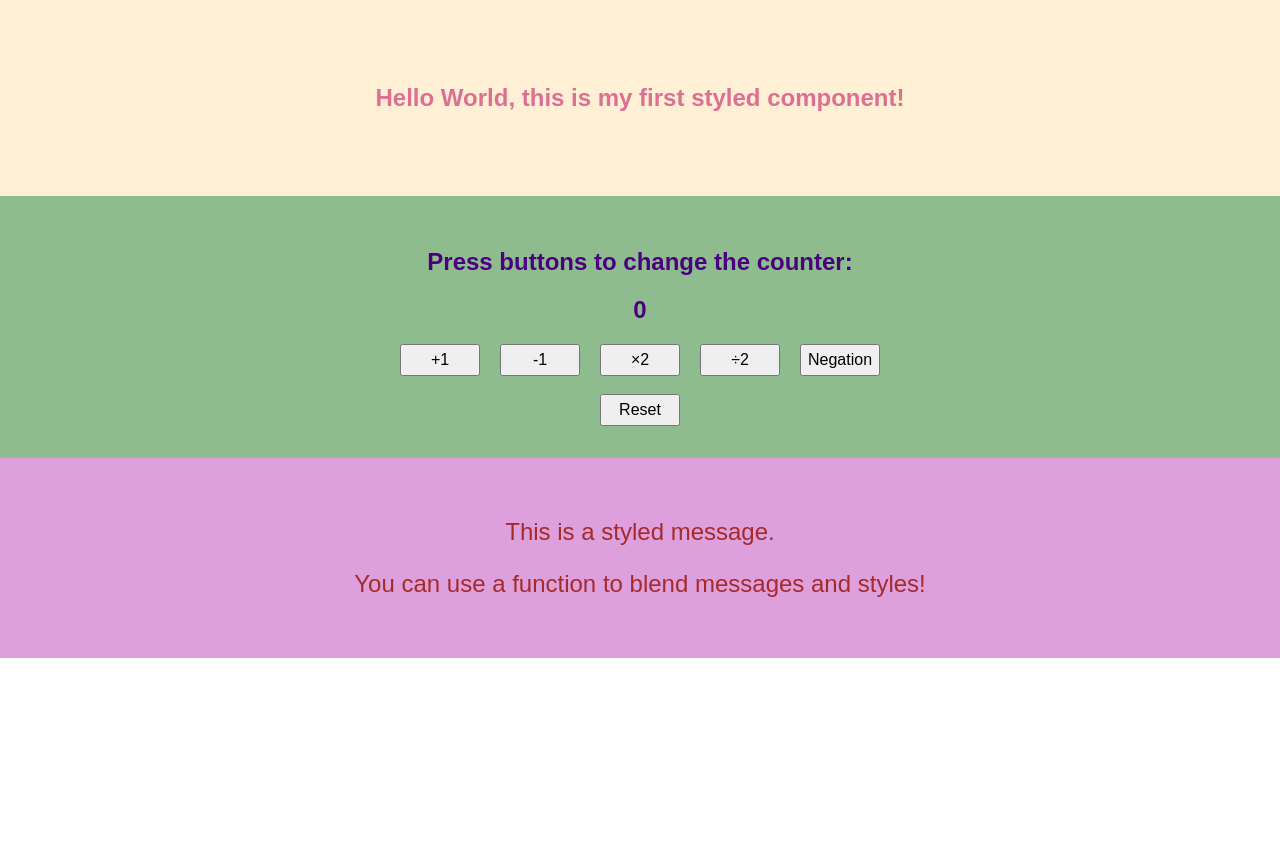
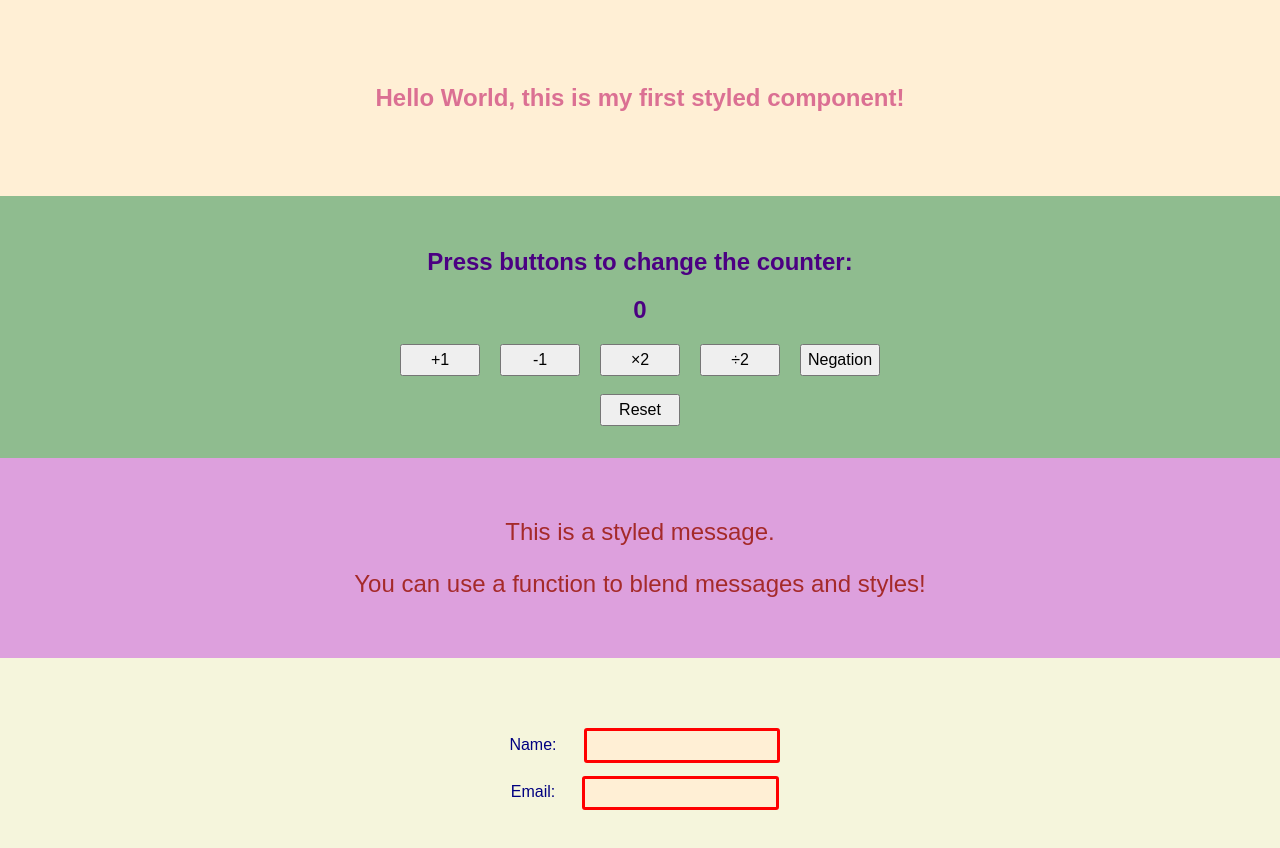
Before and after one commit to albertpai/styled-components-test, a React (Create React App) app: page / in a window 1280 px wide. Shown: the top 848 px of the page. Before the commit the page ends 800 px from the top, so only its background shows below. Built offline with nearby package versions, Linux system fonts and the light colour scheme.

Commit message:
Add Form by  using label and input

```diff
--- a/src/App.js
+++ b/src/App.js
@@ -2,6 +2,7 @@ import React from 'react';
 import HelloWorld from './HelloWorld';
 import Counter from './Counter';
 import Blend from './Blend';
+import Form from './Form';
 
 export default class App extends React.Component {
     render() {
@@ -10,6 +11,7 @@ export default class App extends React.Component {
                 <HelloWorld/>
                 <Counter/>
                 <Blend/>
+                <Form/>
             </div>
         );
     }
--- /dev/null
+++ b/src/Form.js
@@ -0,0 +1,40 @@
+import React from 'react';
+import styled from "styled-components";
+
+
+const Wrapper = styled.div`
+    padding: 4em;
+    background: beige;
+    text-align: center;
+`;
+
+// Create an Input component that'll render an <input> tag with some styles
+const Input = styled.input`
+    padding: 0.5em;
+    margin: 0.5em;
+    border: solid;
+    border-color: red;
+    color: palevioletred;
+    background: papayawhip;
+    border-radius: 3px;
+`;
+
+const Label = styled.label`
+    padding: 0.5em;
+    margin: 0.5em;
+    color: Navy;
+`
+
+export default class Form extends React.Component {
+    render() {
+        return (
+            <Wrapper>
+                <Label maxlength="5" required>Name: </Label>
+                <Input type="text" />
+                <br/>
+                <Label>Email: </Label>
+                <Input type="text" />
+            </Wrapper>
+        )
+    }
+}
```
Also changed, not shown: src/HelloWorld.js (+5 -5 lines).
